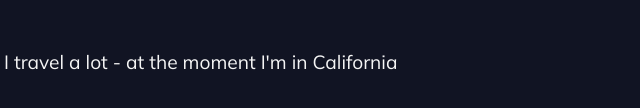
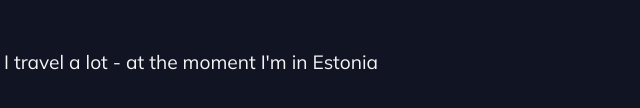
Before and after one commit to sebastian-ch/sebastianhancock.com, a plain HTML site: page index.html in a window 1280 px wide. Shown: the part 740-848 px from the top of the page, 100-740 px from the left. Drawn offline with Linux system fonts and the light colour scheme.

Commit message:
Update index.html

```diff
--- a/index.html
+++ b/index.html
@@ -39,7 +39,7 @@
     </ul>
 
     <br>
-    <p>I travel a lot - at the moment I'm in California </p>
+    <p>I travel a lot - at the moment I'm in Estonia </p>
 
 
 </body>
```
